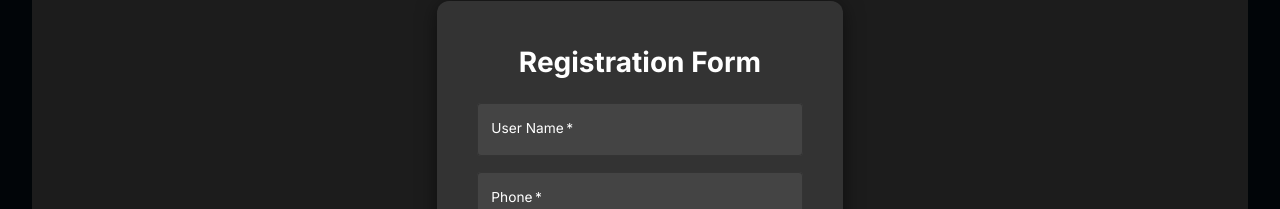
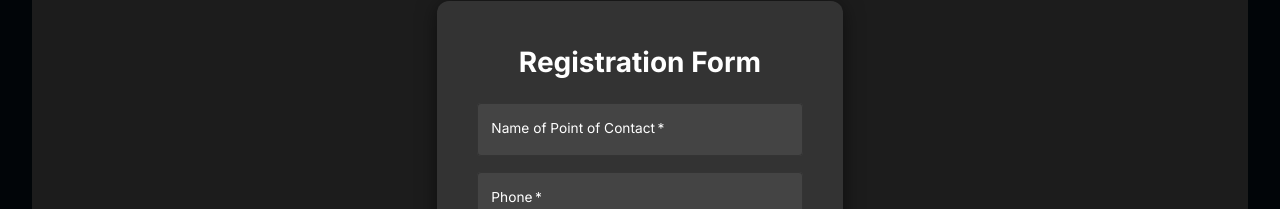
Before and after one commit to mukherjeeuttio/DisasterManagement, a React (Create React App) app in the folder client/: page /register in a window 1280 px wide. Shown: the part 125-334 px from the top of the page. Built offline with nearby package versions, Linux system fonts and the light colour scheme.

Commit message:
Updated Label for Point of Contact

```diff
--- a/client/src/components/RegistrationForm.js
+++ b/client/src/components/RegistrationForm.js
@@ -109,7 +109,7 @@ const RegistrationForm = () => {
             <Box display="flex" flexDirection="column" gap={2}>
               <TextField
                 name="name"
-                label="User Name"
+                label="Name of Point of Contact"
                 variant="outlined"
                 onChange={handleChange}
                 fullWidth
```
